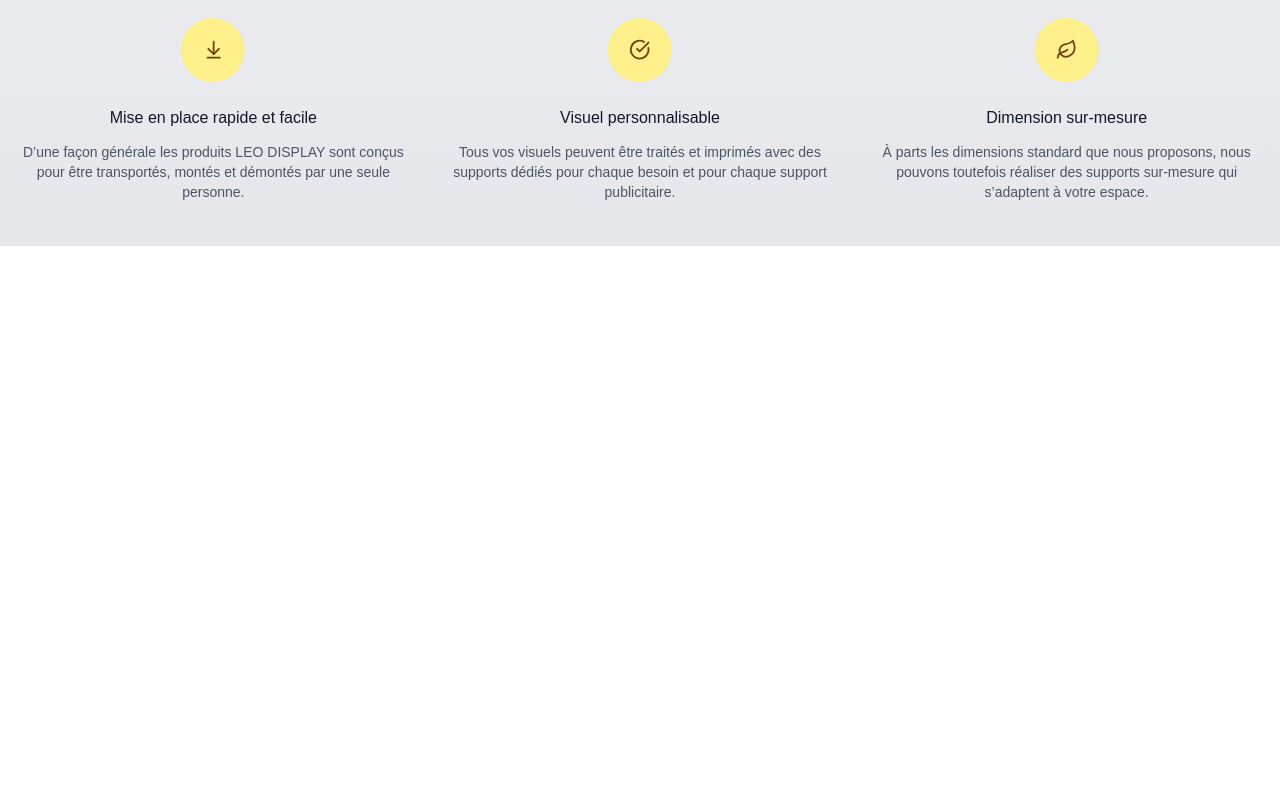
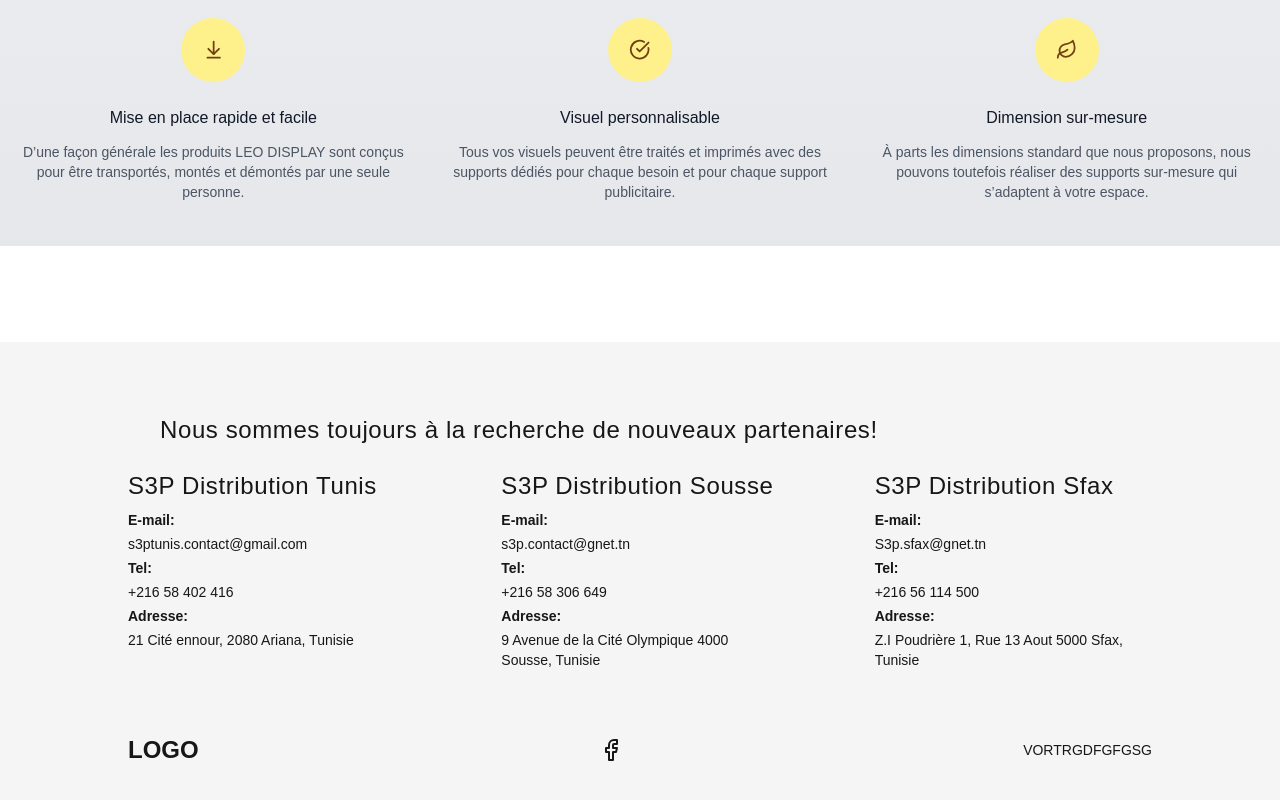
Before and after one commit to Medalizorgui/my-leodisplay-app, a Next.js app: page / in a window 1280 px wide. Shown: the part 622-1422 px from the top of the page. Before the commit the page ends 868 px from the top, so only its background shows below. Built offline with nearby package versions, Linux system fonts and the light colour scheme; no server answers; the database is empty.

Commit message:
added the footer

```diff
--- a/src/app/layout.tsx
+++ b/src/app/layout.tsx
@@ -5,6 +5,7 @@ import localFont from "next/font/local";
 import "./globals.css";
 import Navbar from "@/components/navbar"; // Navbar will handle session now
 import NavbarClient from "./NavBarClient";
+import { Footer } from "@/components/Footer";
 
 // Custom fonts
 const geistSans = localFont({
@@ -38,6 +39,7 @@ export default function RootLayout({
         {/* Navbar is now handling the session */}
         <NavbarClient/>
         {children}
+        <Footer/>
       </body>
     </html>
   );
--- /dev/null
+++ b/src/components/Footer.tsx
@@ -0,0 +1,68 @@
+import { Input } from "@/components/ui/input";
+import { Button } from "@/components/ui/button";
+import { Facebook } from 'lucide-react';
+
+export function Footer() {
+  return (
+    <footer className="py-12 px-4 md:px-8 lg:px-16 xl:px-32 2xl:px-64 bg-secondary text-secondary-foreground text-sm mt-24">
+      <div className="flex items-center px-8 py-6">
+        <h2 className="w-full text-2xl tracking-wide text-secondary-foreground">
+          Nous sommes toujours à la recherche de nouveaux partenaires!
+        </h2>
+      </div>
+
+      <div className="flex flex-col space-y-8 md:space-y-0 md:flex-row justify-between gap-8 md:gap-24">
+        <ContactInfo
+          title="S3P Distribution Tunis"
+          email="s3ptunis.contact@gmail.com"
+          tel="+216 58 402 416"
+          address="21 Cité ennour, 2080 Ariana, Tunisie"
+        />
+        <ContactInfo
+          title="S3P Distribution Sousse"
+          email="s3p.contact@gnet.tn"
+          tel="+216 58 306 649"
+          address="9 Avenue de la Cité Olympique 4000 Sousse, Tunisie"
+        />
+        <ContactInfo
+          title="S3P Distribution Sfax"
+          email="S3p.sfax@gnet.tn"
+          tel="+216 56 114 500"
+          address="Z.I Poudrière 1, Rue 13 Aout 5000 Sfax, Tunisie"
+        />
+      </div>
+
+
+      <div className="flex flex-col md:flex-row items-center justify-between gap-8 mt-16">
+        <div className="text-2xl font-bold">LOGO</div>
+        <div className="text-primary">
+          <Facebook size={24} />
+        </div>
+        <div className="uppercase">Vortrgdfgfgsg</div>
+      </div>
+    </footer>
+  );
+}
+
+interface ContactInfoProps {
+  title: string;
+  email: string;
+  tel: string;
+  address: string;
+}
+
+function ContactInfo({ title, email, tel, address }: ContactInfoProps) {
+  return (
+    <div className="w-full md:w-1/2 lg:w-1/3 flex flex-col">
+      <h3 className="text-2xl tracking-wide mb-2 text-secondary-foreground">{title}</h3>
+      <div className="flex flex-col gap-1">
+        <span className="font-semibold block text-secondary-foreground">E-mail:</span>
+        <span className="block">{email}</span>
+        <span className="font-semibold block text-secondary-foreground">Tel:</span>
+        <span className="block">{tel}</span>
+        <span className="font-semibold block text-secondary-foreground">Adresse:</span>
+        <span className="block">{address}</span>
+      </div>
+    </div>
+  );
+}
```
